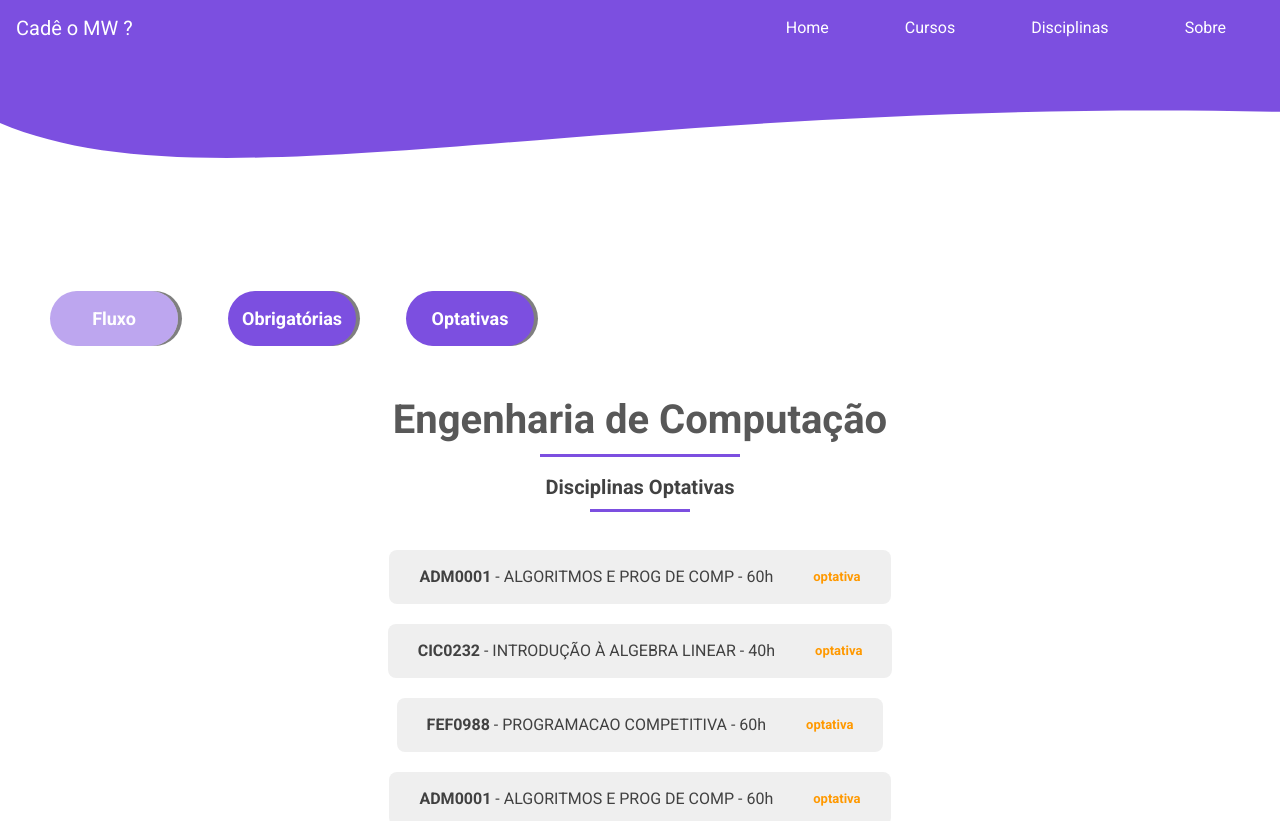
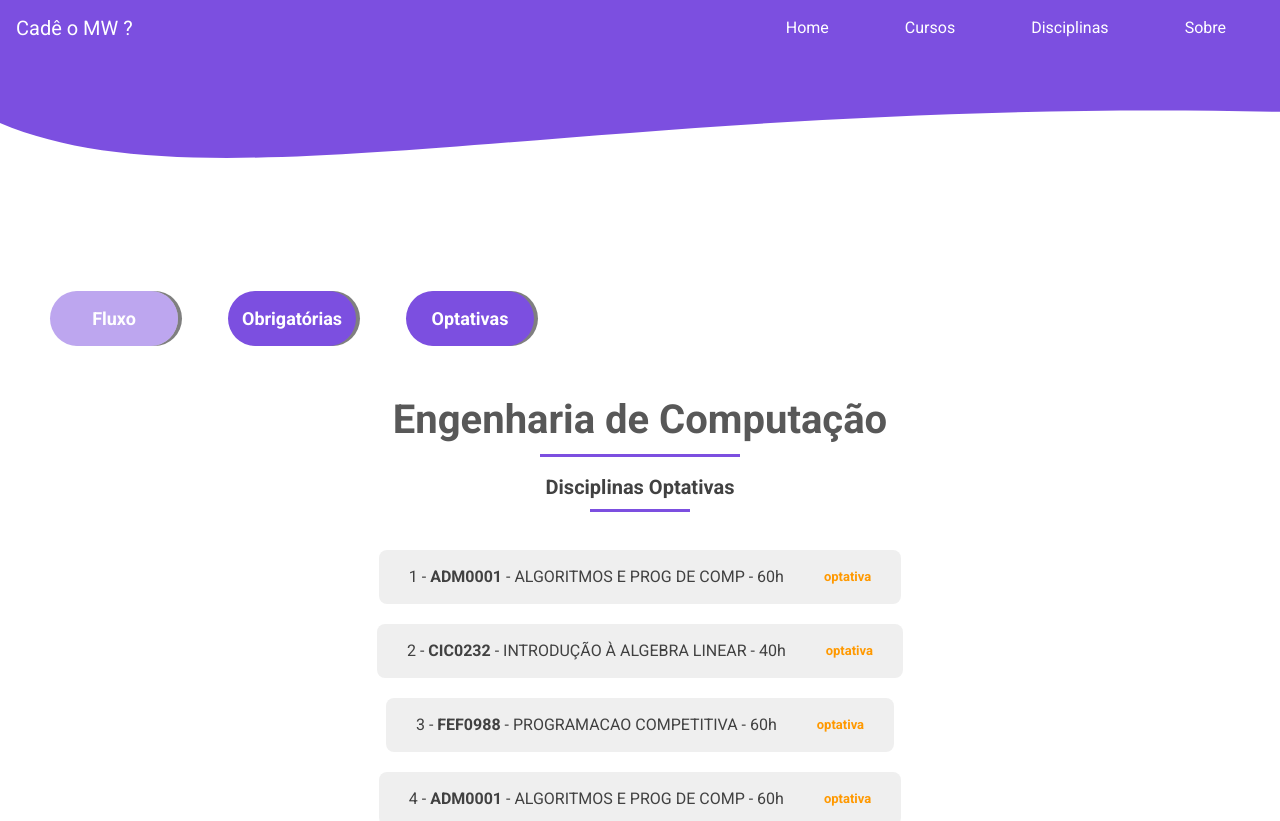
Before and after one commit to SwitchDreams/cadeomw, a React (Create React App) app: page /courses/1 in a window 1280 px wide. Shown: the top 821 px of the page. Built offline with nearby package versions, Linux system fonts and the light colour scheme; no server answers.

Commit message:
Adding counter on subjects' list.

```diff
--- a/src/pages/Course/listSubjects.tsx
+++ b/src/pages/Course/listSubjects.tsx
@@ -26,19 +26,24 @@ const Listagem: React.FC<ListProps> = ({
   window,
   status,
 }: ListProps) => {
+  let counter = 0;
   return (
     <ContainerSubjects window={window}>
       <h2>Disciplinas {status}s</h2>
-      {materias.map(subject => (
-        <div className="subject">
-          <div className="name">
-            <strong>{subject.departamento}</strong> - {subject.nome} -{' '}
-            {subject.cargaHoraria}h
+      {materias.map(subject => {
+        counter += 1;
+
+        return (
+          <div className="subject">
+            <div className="name">
+              {counter} - <strong>{subject.departamento}</strong> -{' '}
+              {subject.nome} - {subject.cargaHoraria}h
+            </div>
+            {status === 'obrigatória' && <div className="obr">obrigatória</div>}
+            {status === 'optativa' && <div className="opt">optativa</div>}
           </div>
-          {status === 'obrigatória' && <div className="obr">obrigatória</div>}
-          {status === 'optativa' && <div className="opt">optativa</div>}
-        </div>
-      ))}
+        );
+      })}
     </ContainerSubjects>
   );
 };
```
